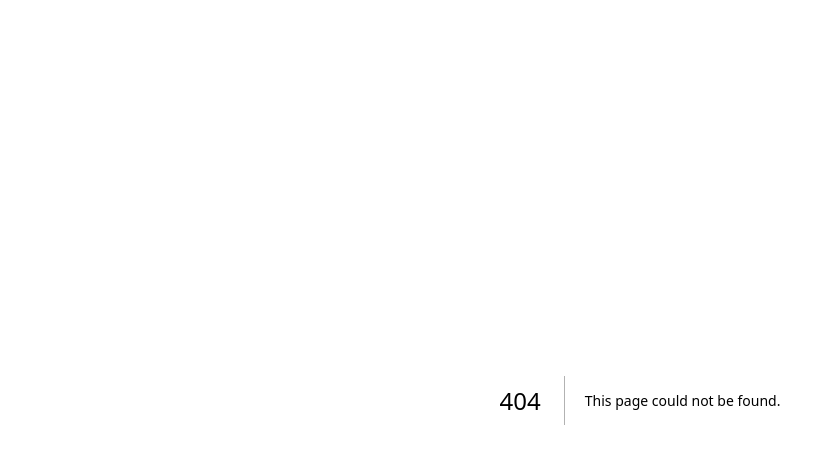
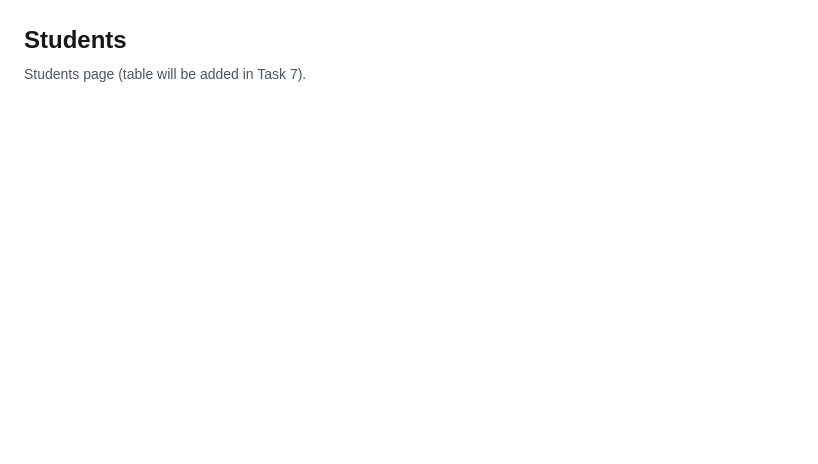
Before and after one commit to Shalika24/student-dashboard, a Next.js app: page /students in a window 1280 px wide. Before the commit this address had no page. Shown: the top 464 px of the page, without its empty margins (0-818 px from the left). Built offline with nearby package versions, Linux system fonts and the light colour scheme.

Commit message:
Day 1: Add Courses, Students, Profile pages

```diff
--- /dev/null
+++ b/app/courses/page.tsx
@@ -0,0 +1,10 @@
+export default function CoursesPage() {
+  return (
+    <main className="p-6">
+      <h1 className="text-2xl font-bold">Courses</h1>
+      <p className="mt-2 text-sm text-gray-600">
+        Courses page (cards will be added in Task 7).
+      </p>
+    </main>
+  );
+}
--- /dev/null
+++ b/app/profile/page.tsx
@@ -0,0 +1,8 @@
+export default function ProfilePage() {
+  return (
+    <main className="p-6">
+      <h1 className="text-2xl font-bold">Profile</h1>
+      <p className="mt-2 text-sm text-gray-600">Profile page.</p>
+    </main>
+  );
+}
--- /dev/null
+++ b/app/students/page.tsx
@@ -0,0 +1,10 @@
+export default function StudentsPage() {
+  return (
+    <main className="p-6">
+      <h1 className="text-2xl font-bold">Students</h1>
+      <p className="mt-2 text-sm text-gray-600">
+        Students page (table will be added in Task 7).
+      </p>
+    </main>
+  );
+}
```
